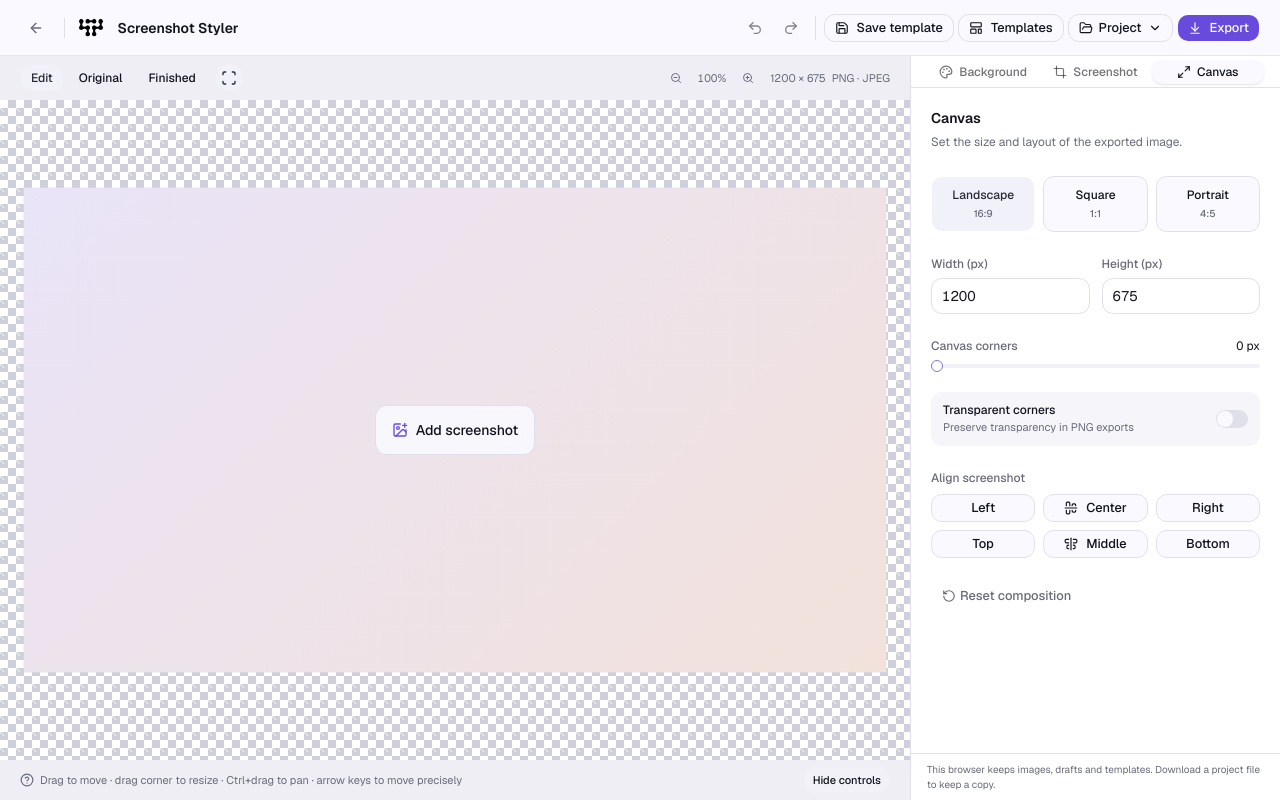
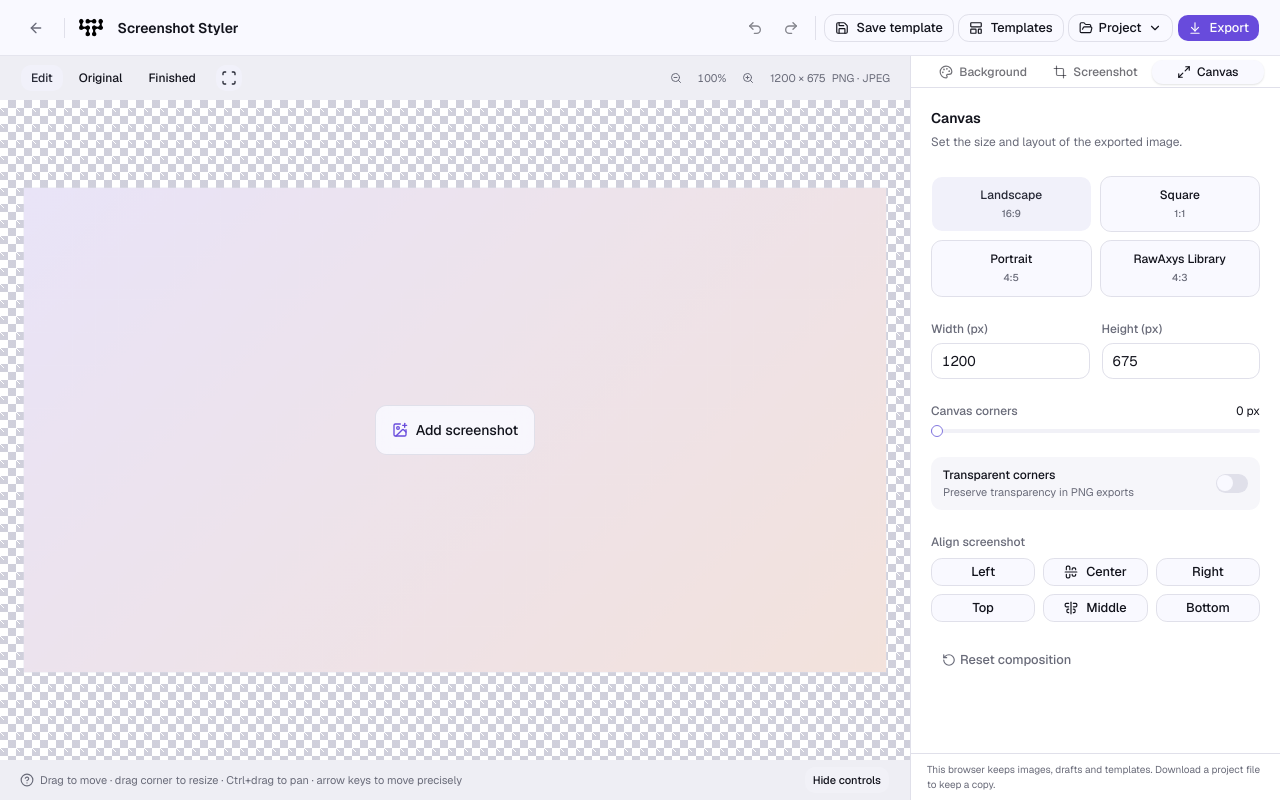
Before and after one commit to desphixs/tools, a Next.js app: page /tools/framecraft in a window 1280 px wide. Both pictures are taken after a click on the tab "Canvas". Built offline with nearby package versions, Linux system fonts and the light colour scheme.

Commit message:
feat: add RawAxys canvas preset

```diff
--- a/src/features/framecraft/components/canvas-controls.tsx
+++ b/src/features/framecraft/components/canvas-controls.tsx
@@ -23,7 +23,7 @@ export function CanvasControls({ composition, transaction, onSetPreset, onSetDim
   return (
     <div className="space-y-6 p-4 sm:p-5">
       <SectionHeading title="Canvas" description="Set the size and layout of the exported image." />
-      <div className="grid grid-cols-3 gap-2">
+      <div className="grid grid-cols-2 gap-2">
         {(Object.keys(canvasPresets) as CanvasPreset[]).map((preset) => {
           const item = canvasPresets[preset];
           const active = composition.canvas.width === item.width && composition.canvas.height === item.height;
--- a/src/features/framecraft/model.ts
+++ b/src/features/framecraft/model.ts
@@ -11,7 +11,7 @@ export type FramecraftAsset = {
 export type CanvasSettings = {
   width: number;
   height: number;
-  preset: "landscape" | "square" | "portrait" | "custom";
+  preset: "landscape" | "square" | "portrait" | "rawaxys" | "custom";
   radius: number;
   transparentCorners: boolean;
 };
@@ -200,7 +200,7 @@ export function validateComposition(value: unknown): value is Composition {
     canvas.width <= MAX_CANVAS_DIMENSION && canvas.height <= MAX_CANVAS_DIMENSION &&
     canvas.width * canvas.height <= MAX_CANVAS_PIXELS &&
     finiteBetween(canvas.radius, 0, 1000) && typeof canvas.transparentCorners === "boolean" &&
-    ["landscape", "square", "portrait", "custom"].includes(canvas.preset) &&
+    ["landscape", "square", "portrait", "rawaxys", "custom"].includes(canvas.preset) &&
     ["solid", "gradient", "image"].includes(background?.type) &&
     (background.assetId === null || (typeof background.assetId === "string" && background.assetId.length > 0 && background.assetId.length <= 80)) &&
     (background.type !== "image" || typeof background.assetId === "string") &&
--- a/src/features/framecraft/presets.ts
+++ b/src/features/framecraft/presets.ts
@@ -2,6 +2,7 @@ export const canvasPresets = {
   landscape: { width: 1200, height: 675, label: "Landscape", ratio: "16:9" },
   square: { width: 1080, height: 1080, label: "Square", ratio: "1:1" },
   portrait: { width: 1080, height: 1350, label: "Portrait", ratio: "4:5" },
+  rawaxys: { width: 1600, height: 1200, label: "RawAxys Library", ratio: "4:3" },
 } as const;
 
 export type CanvasPreset = keyof typeof canvasPresets;
```
